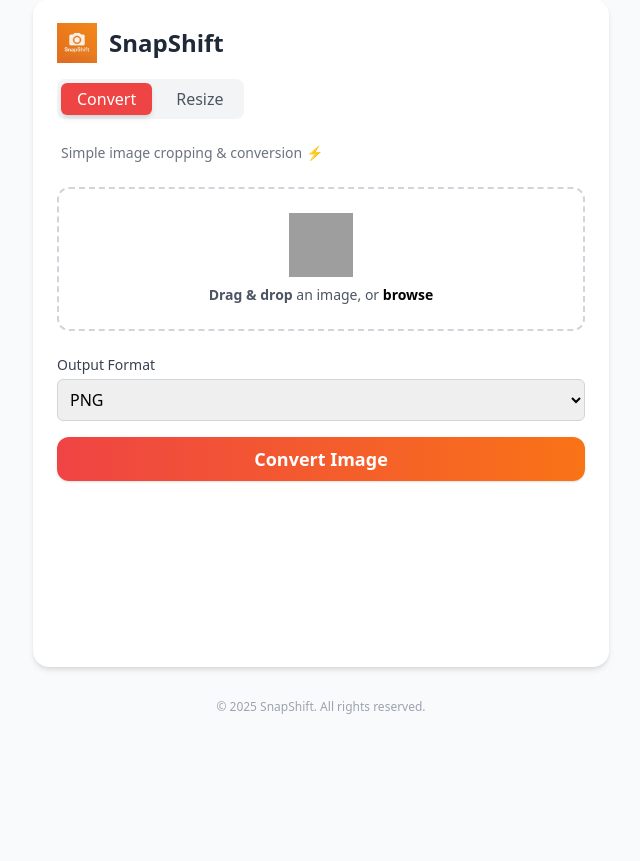
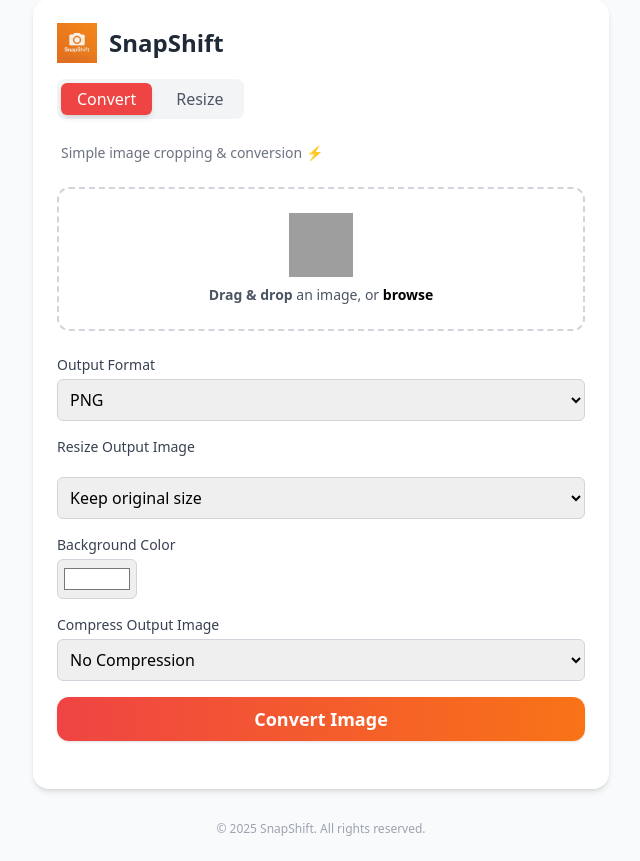
Before and after one commit to laugonr/Snapshift, a Flask app: page / in a window 1280 px wide. Shown: the part 61-922 px from the top of the page, without its empty margins (319-959 px from the left). Before the commit the page ends 775 px from the top, so only its background shows below. Run offline with Flask 3, Linux system fonts and the light colour scheme; some libraries are stand-ins or nearby versions; grey boxes are pictures that could not be loaded.

Commit message:
Update index.html

```diff
--- a/templates/index.html
+++ b/templates/index.html
@@ -135,6 +135,42 @@
             <option value="PDF">PDF</option>
           </select>
         </div>
+        <div id="convertAdvancedOptions">
+          <div class="space-y-4">
+            <label class="block text-sm font-medium text-gray-700 mb-1">Resize Output Image</label>
+            <select id="resizeMode" class="w-full border border-gray-300 rounded-md p-2">
+              <option value="keep">Keep original size</option>
+              <option value="custom">Set custom size</option>
+            </select>
+
+            <div id="customResizeFields" class="space-y-2 hidden">
+              <div class="flex justify-between gap-4">
+                <div class="w-1/2">
+                  <label for="resizeWidthConvert" class="block text-sm font-medium text-gray-700">Width</label>
+                  <input type="number" id="resizeWidthConvert" class="w-full border border-gray-300 rounded-md p-2" placeholder="Width" min="1" />
+                </div>
+                <div class="w-1/2">
+                  <label for="resizeHeightConvert" class="block text-sm font-medium text-gray-700">Height</label>
+                  <input type="number" id="resizeHeightConvert" class="w-full border border-gray-300 rounded-md p-2" placeholder="Height" min="1" />
+                </div>
+              </div>
+            </div>
+
+            <div>
+              <label for="backgroundColor" class="block text-sm font-medium text-gray-700 mb-1">Background Color</label>
+              <input type="color" id="backgroundColor" value="#ffffff" class="w-20 h-10 border border-gray-300 rounded-md p-1" />
+            </div>
+
+            <div>
+              <label for="compression" class="block text-sm font-medium text-gray-700 mb-1">Compress Output Image</label>
+              <select id="compression" class="w-full border border-gray-300 rounded-md p-2">
+                <option value="none">No Compression</option>
+                <option value="medium">Medium</option>
+                <option value="high">High</option>
+              </select>
+            </div>
+          </div>
+        </div>
         <button type="submit" class="w-full bg-gradient-to-r from-red-500 to-orange-500 hover:from-red-600 hover:to-orange-600 text-white py-2 rounded-xl text-lg font-semibold shadow transition-all">
           Convert Image
         </button>
@@ -236,6 +272,17 @@
     });
   }
 </script>
+</script>
+<script>
+  document.getElementById('resizeMode').addEventListener('change', function () {
+    const custom = document.getElementById('customResizeFields');
+    if (this.value === 'custom') {
+      custom.classList.remove('hidden');
+    } else {
+      custom.classList.add('hidden');
+    }
+  });
+</script>
 <script src="{{ url_for('static', filename='script.js') }}"></script>
 </body>
 </html>
```
